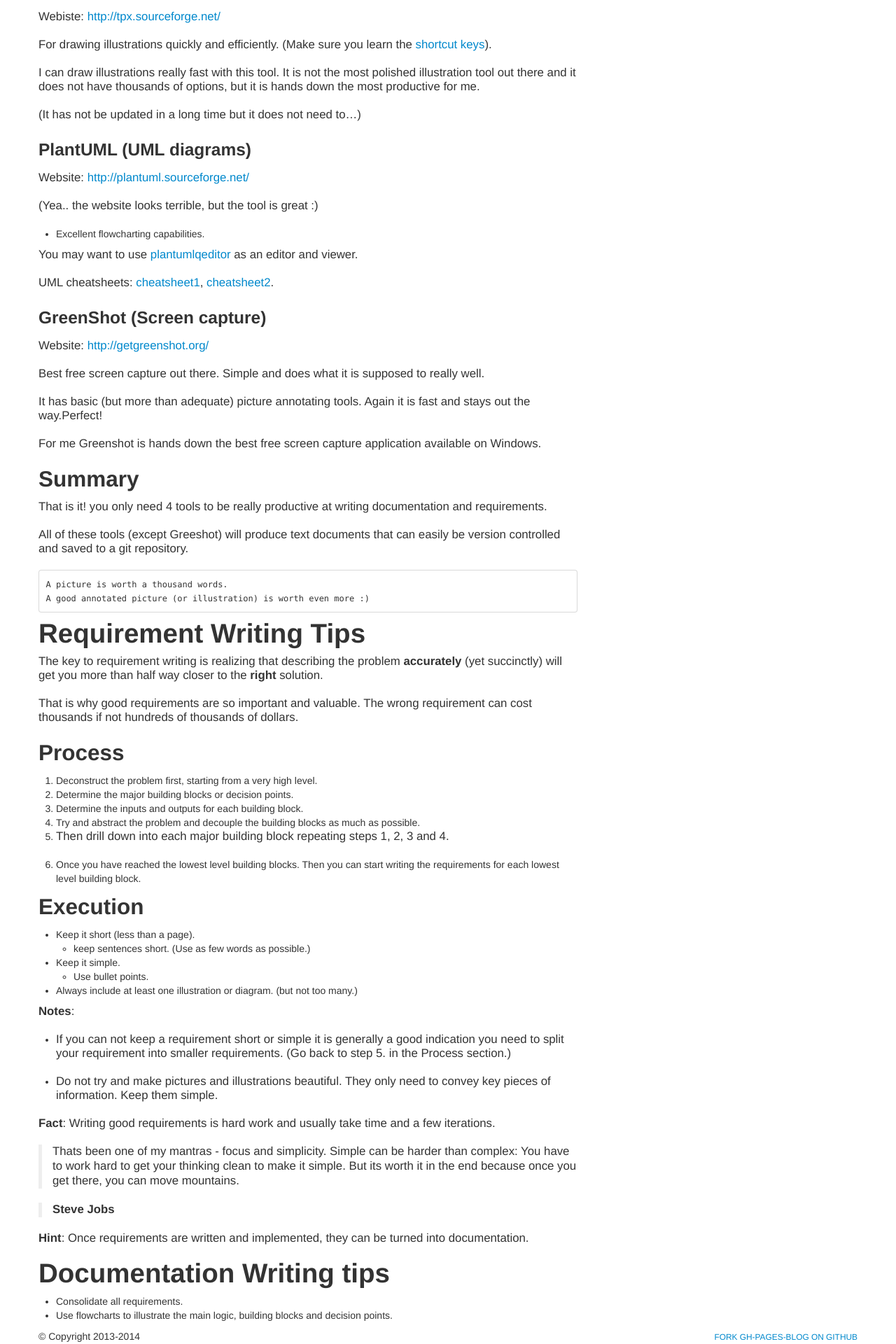
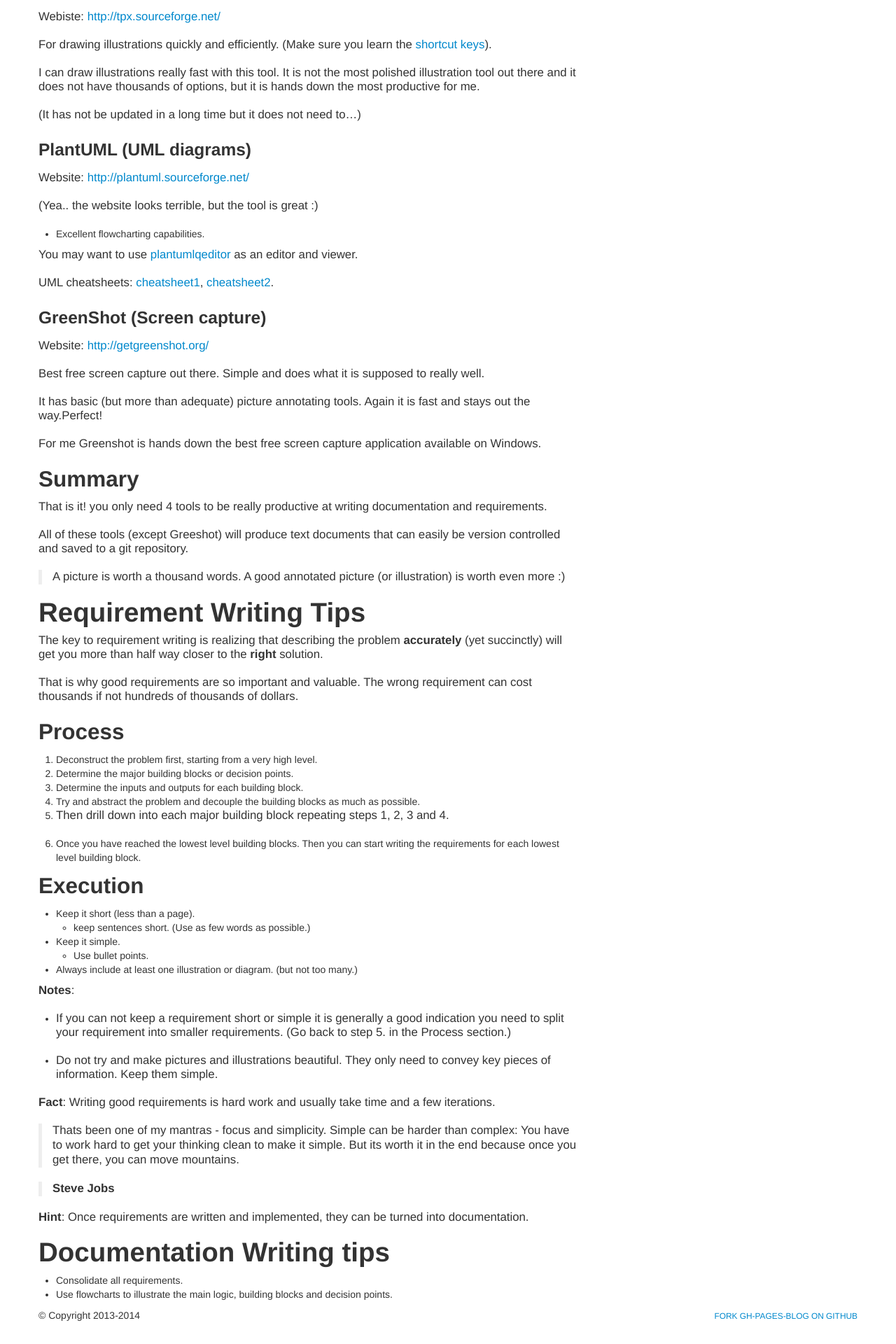
Before and after one commit to Orcomp/Blog, a Jekyll site: the page built from _posts/2014-02-08-Documenting-Tools.md, in a window 1280 px wide. Shown: the part 867-2787 px from the top of the page at 70% size. Built offline with Jekyll 4.4.1, drawn with Linux system fonts in a browser that asks for light colours; after the commit the page ends 2757 px from its top, so only the background shows below that.

Commit message:
(*) Small update

````diff
--- a/_posts/2014-02-08-Documenting-Tools.md
+++ b/_posts/2014-02-08-Documenting-Tools.md
@@ -66,11 +66,8 @@
 
 All of these tools (except Greeshot) will produce text documents that can easily be version controlled and saved to a git repository.
 
-```
-A picture is worth a thousand words.
-A good annotated picture (or illustration) is worth even more :)
-```
-
+> A picture is worth a thousand words.
+> A good annotated picture (or illustration) is worth even more :)
 
 # Requirement Writing Tips
 
````
